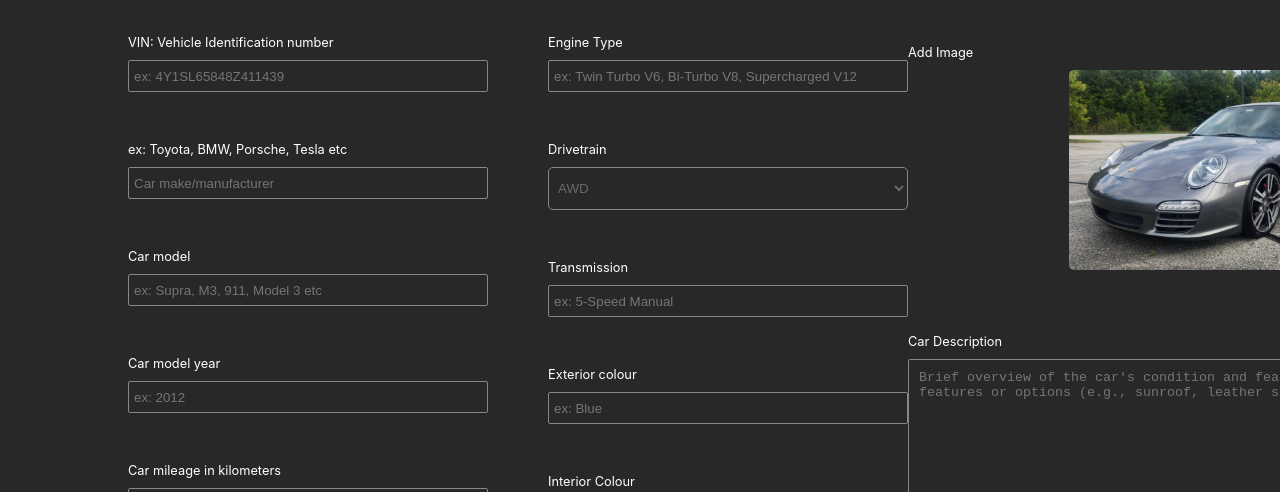
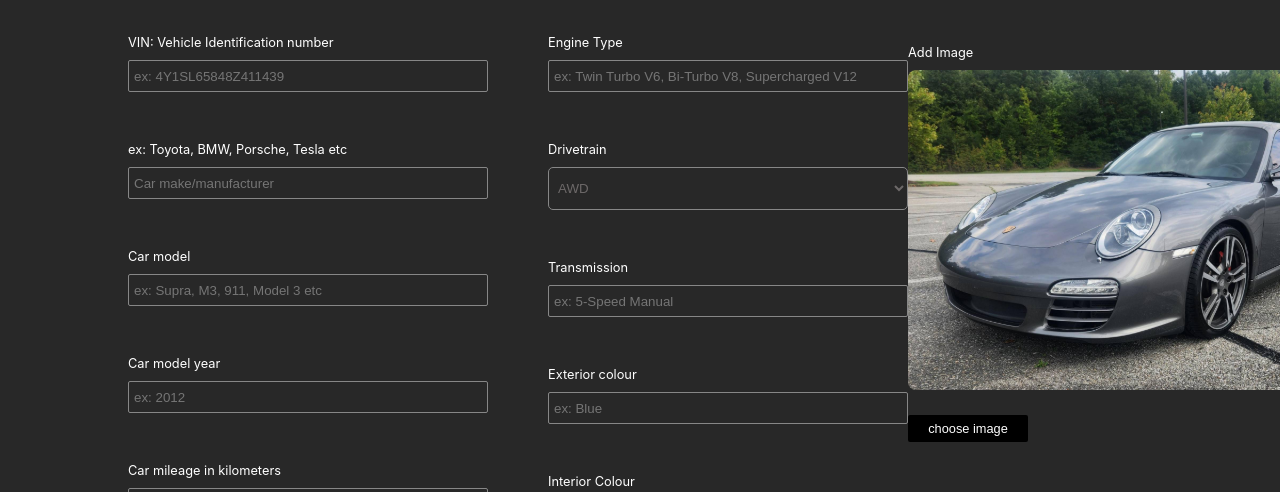
Before and after one commit to THEmmanuel/auto-auction-frontend, a React (Create React App) app: page /post in a window 1280 px wide. Shown: the part 123-615 px from the top of the page. Built offline with nearby package versions, Linux system fonts and the light colour scheme; what wagmi would draw is missing.

Commit message:
add image

```diff
--- a/src/pages/Post/Post.js
+++ b/src/pages/Post/Post.js
@@ -134,10 +134,22 @@ const Post = props => {
 							<span
 								className={style.CarTextField}>
 								Add Image
+							</span>
 
-							</span>
-								<img src={porsche} alt="" />
+							<div
+								className={style.CarImageWrapper}
+							>
+								<img
+									src={porsche}
+									alt=""
+									className={style.CarImage}
+								/>
 
+								<PrimaryButton
+									text='choose image'
+									width={120}
+								/>
+							</div>
 						</div>
 
 						<div>
--- a/src/pages/Post/Post.module.css
+++ b/src/pages/Post/Post.module.css
@@ -62,3 +62,13 @@
 .ButtonWrapper{
 	margin: 200px 0;
 }
+
+.CarImageWrapper{
+	display: flex;
+	flex-direction: column;
+	gap: 25px;
+}
+
+.CarImage{
+	width: 480px;
+}
```
